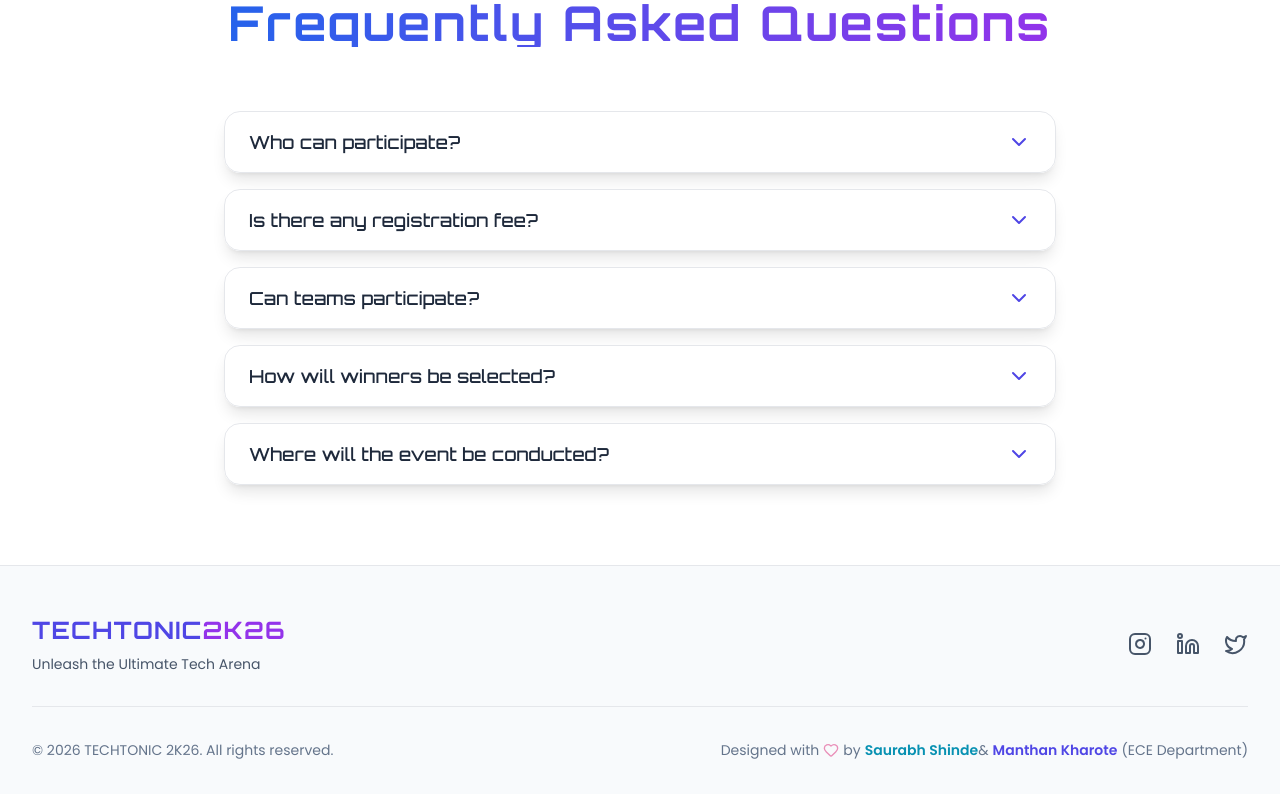
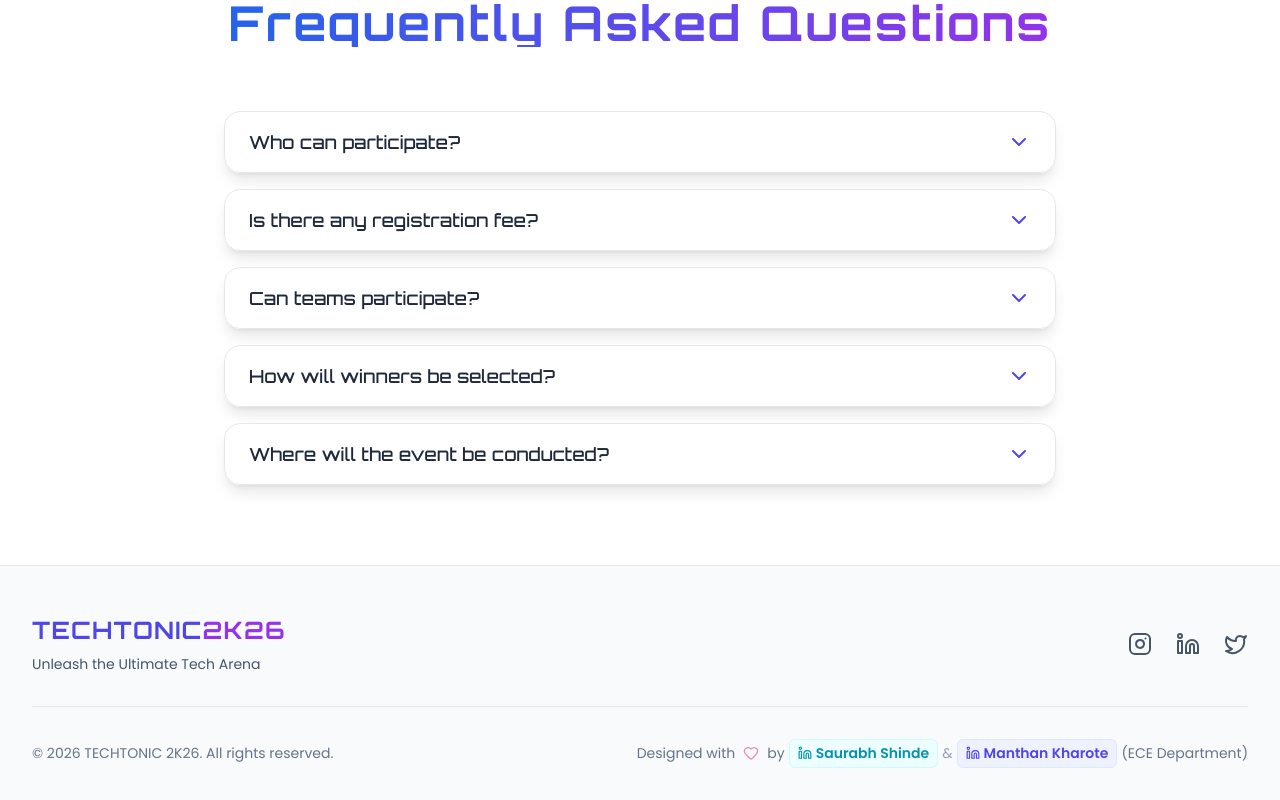
Before and after one commit to Saurabh-Shinde-Patil/TechTonic-2026, a React (Vite) app: page / in a window 1280 px wide. Shown: the part 5870-6670 px from the top of the page. Built offline with nearby package versions, Linux system fonts and the light colour scheme.

Commit message:
add linkdeen

```diff
--- a/src/components/Footer.jsx
+++ b/src/components/Footer.jsx
@@ -42,11 +42,16 @@ export default function Footer() {
           <p className="mb-4 md:mb-0">
             &copy; {new Date().getFullYear()} TECHTONIC 2K26. All rights reserved.
           </p>
-          <p className="flex items-center flex-wrap justify-center md:justify-end text-center md:text-right mt-4 md:mt-0 leading-relaxed">
+          <p className="flex items-center flex-wrap justify-center md:justify-end text-center md:text-right mt-4 md:mt-0 leading-relaxed gap-1">
             Designed with <Heart size={16} className="text-pink-600 dark:text-neon-pink mx-1 animate-pulse" /> by
-            <span className="text-cyan-600 dark:text-neon-cyan font-semibold ml-1">Saurabh Shinde</span> &amp;
-            <span className="text-indigo-600 dark:text-neon-blue font-semibold mx-1">Manthan Kharote</span>
-            <br className="hidden sm:block md:hidden" />(ECE Department)
+            <a href="https://www.linkedin.com/in/saurabh-shinde-110437280" target="_blank" rel="noopener noreferrer" className="inline-flex items-center text-cyan-600 dark:text-neon-cyan font-semibold hover:text-cyan-700 dark:hover:text-cyan-300 hover:underline transition-colors bg-cyan-50 dark:bg-cyan-900/20 px-2 py-0.5 rounded-md border border-cyan-100 dark:border-cyan-800">
+              <svg xmlns="http://www.w3.org/2000/svg" width="14" height="14" viewBox="0 0 24 24" fill="none" stroke="currentColor" strokeWidth="2" strokeLinecap="round" strokeLinejoin="round" className="mr-1"><path d="M16 8a6 6 0 0 1 6 6v7h-4v-7a2 2 0 0 0-2-2 2 2 0 0 0-2 2v7h-4v-7a6 6 0 0 1 6-6z"></path><rect x="2" y="9" width="4" height="12"></rect><circle cx="4" cy="4" r="2"></circle></svg> Saurabh Shinde
+            </a>
+            <span className="text-slate-400">&amp;</span>
+            <a href="https://www.linkedin.com/in/manthankharote" target="_blank" rel="noopener noreferrer" className="inline-flex items-center text-indigo-600 dark:text-neon-blue font-semibold hover:text-indigo-700 dark:hover:text-blue-300 hover:underline transition-colors bg-indigo-50 dark:bg-indigo-900/20 px-2 py-0.5 rounded-md border border-indigo-100 dark:border-indigo-800">
+              <svg xmlns="http://www.w3.org/2000/svg" width="14" height="14" viewBox="0 0 24 24" fill="none" stroke="currentColor" strokeWidth="2" strokeLinecap="round" strokeLinejoin="round" className="mr-1"><path d="M16 8a6 6 0 0 1 6 6v7h-4v-7a2 2 0 0 0-2-2 2 2 0 0 0-2 2v7h-4v-7a6 6 0 0 1 6-6z"></path><rect x="2" y="9" width="4" height="12"></rect><circle cx="4" cy="4" r="2"></circle></svg> Manthan Kharote
+            </a>
+            <br className="hidden sm:block md:hidden" /><span className="text-slate-500 dark:text-gray-500">(ECE Department)</span>
           </p>
         </div>
       </div>
```
